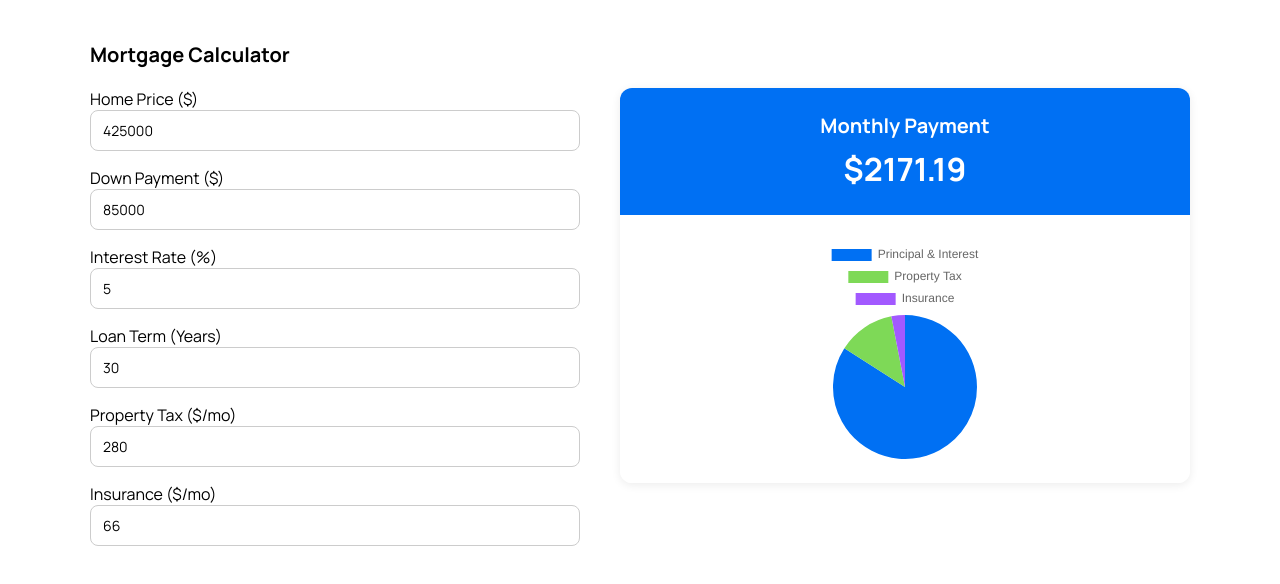
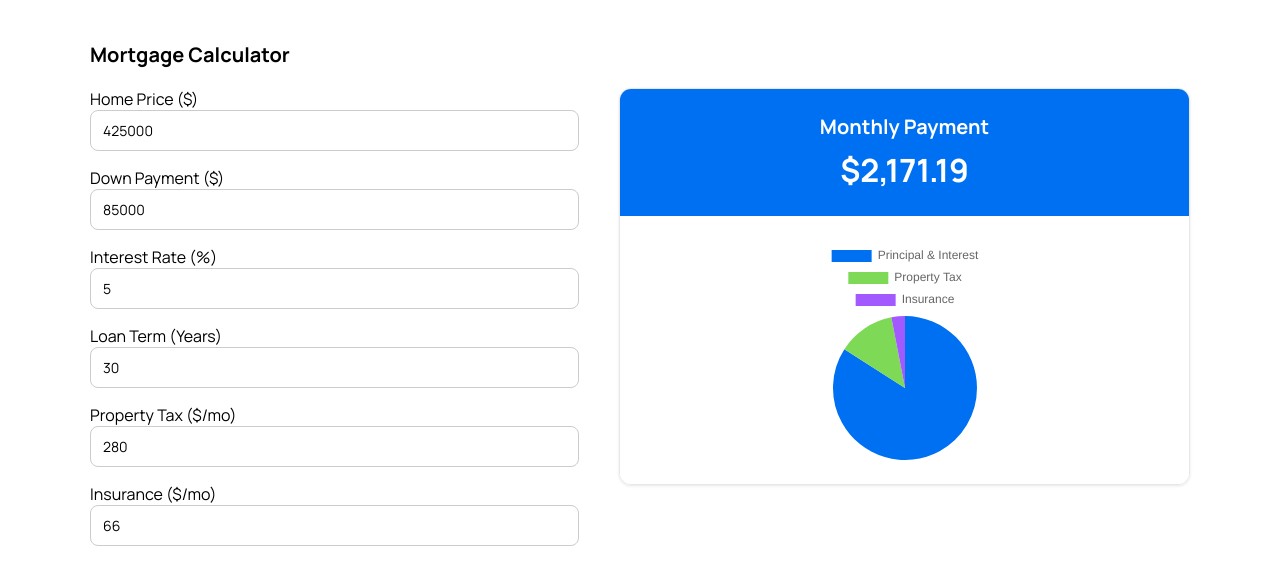
Before and after one commit to rbuzuti1801/mortgage-final-layout, a React (Create React App) app: page / in a window 1280 px wide. Shown: the top 584 px of the page. Built offline with nearby package versions, Linux system fonts and the light colour scheme.

Commit message:
Add files via upload

```diff
--- a/src/App.js
+++ b/src/App.js
@@ -124,7 +124,7 @@ export default function App() {
             minWidth: 300,
             borderRadius: 12,
             overflow: "hidden",
-            boxShadow: "0 2px 10px rgba(0,0,0,0.08)",
+            boxShadow: "0 1px 3px rgba(0,0,0,0.1)", border: "1px solid #E5E7EB",
             display: "flex",
             flexDirection: "column",
           }}
@@ -142,7 +142,7 @@ export default function App() {
           >
             Monthly Payment
             <div style={{ fontSize: 32, marginTop: 8 }}>
-              ${monthlyTotal.toFixed(2)}
+              ${monthlyTotal.toLocaleString("en-US", { minimumFractionDigits: 2, maximumFractionDigits: 2 })}
             </div>
           </div>
 
```
